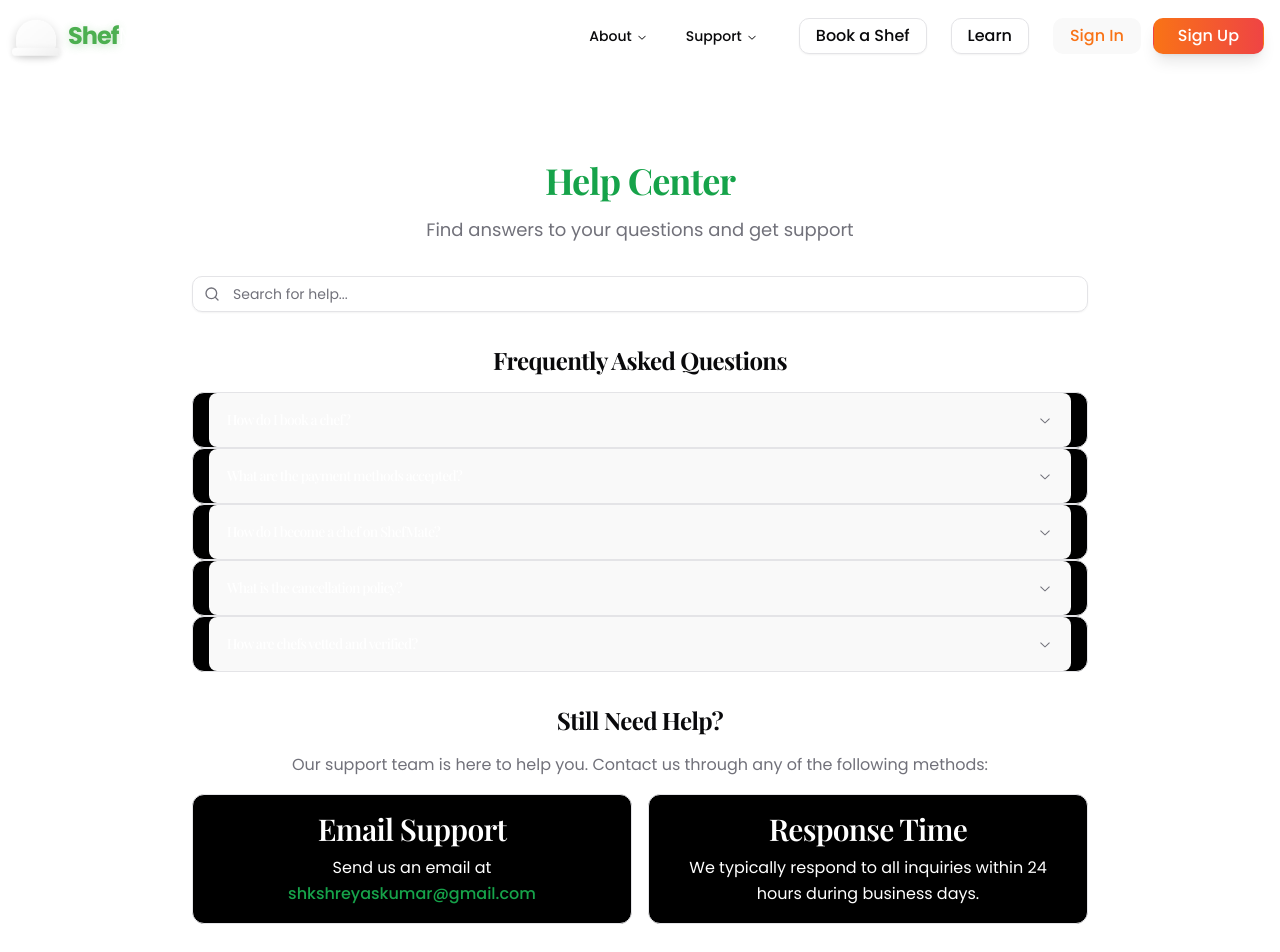
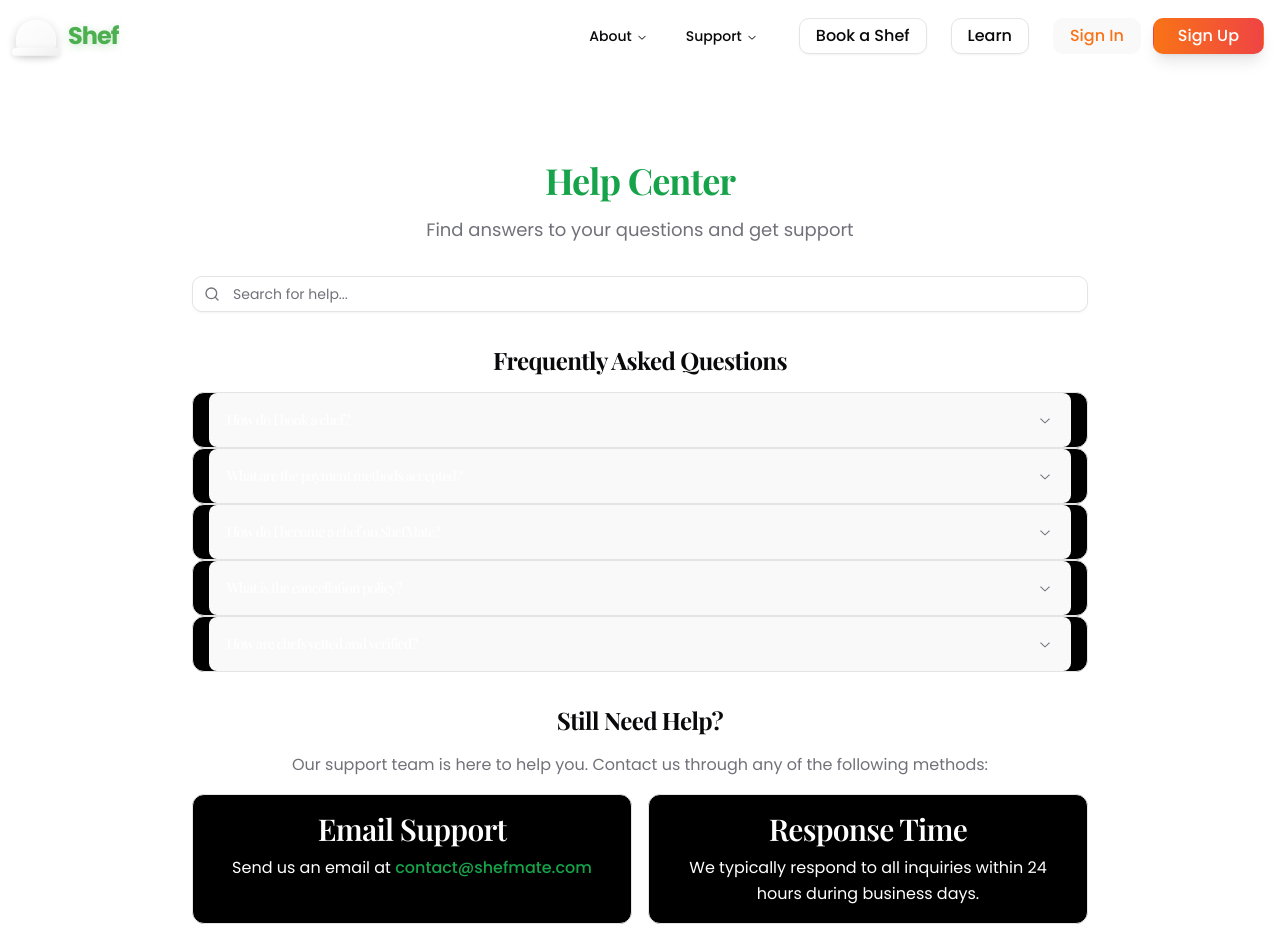
Before and after one commit to shkshreyas/ShefMate, a React (Vite) app: page /help in a window 1280 px wide. Shown: the top 952 px of the page. Built offline with nearby package versions, Linux system fonts and the light colour scheme; no server answers.

Commit message:
updateemail

```diff
--- a/src/pages/ContactPage.tsx
+++ b/src/pages/ContactPage.tsx
@@ -69,10 +69,10 @@ export function ContactPage() {
               <div>
                 <h3 className="text-lg font-semibold mb-2">Email</h3>
                 <a
-                  href="mailto:shkshreyaskumar@gmail.com"
+                  href="mailto:contact@shefmate.com"
                   className="text-primary hover:underline"
                 >
-                  shkshreyaskumar@gmail.com
+                  contact@shefmate.com
                 </a>
               </div>
               <div>
@@ -82,6 +82,12 @@ export function ContactPage() {
                   className="text-primary hover:underline"
                 >
                   +91 6202372739
+                </a>
+                <a
+                  href="tel:+917394842782"
+                  className="text-primary hover:underline"
+                >
+                  +91 7394842782
                 </a>
               </div>
               <div>
--- a/src/pages/CookiePolicyPage.tsx
+++ b/src/pages/CookiePolicyPage.tsx
@@ -106,7 +106,7 @@ export function CookiePolicyPage() {
             If you have any questions about our use of cookies or other technologies, please contact us at:
           </p>
           <p className="text-muted-foreground">
-            Email: <a href="mailto:shkshreyaskumar@gmail.com" className="text-primary hover:underline">shkshreyaskumar@gmail.com</a>
+            Email: <a href="mailto:contact@shefmate.com" className="text-primary hover:underline">contact@shefmate.com</a>
           </p>
         </section>
       </div>
--- a/src/pages/HelpCenterPage.tsx
+++ b/src/pages/HelpCenterPage.tsx
@@ -87,10 +87,10 @@ export function HelpCenterPage() {
               <p>
                 Send us an email at{" "}
                 <a
-                  href="mailto:shkshreyaskumar@gmail.com"
+                  href="mailto:contact@shefmate.com"
                   className="text-primary hover:underline"
                 >
-                  shkshreyaskumar@gmail.com
+                  contact@shefmate.com
                 </a>
               </p>
             </div>
--- a/src/pages/LearnPage.tsx
+++ b/src/pages/LearnPage.tsx
@@ -457,24 +457,24 @@ export const LearnPage = () => {
   };
 
   return (
-    <div className="min-h-screen bg-background">
+    <div className="min-h-screen bg-background overflow-x-hidden">
       <Header />
 
       <main className="pt-16 sm:pt-20 md:pt-24 pb-20 sm:pb-24 min-h-screen w-full bg-background overflow-x-hidden">
         {/* Stories Section */}
-        <div className="container mx-auto px-2 sm:px-4 mb-4 sm:mb-8">
-          <div className="flex space-x-3 sm:space-x-4 overflow-x-auto pb-2 sm:pb-4 scrollbar-hide snap-x snap-mandatory min-w-0">
+        <div className="w-full mx-2 sm:mx-4 mb-4 sm:mb-8 overflow-x-hidden min-w-0">
+          <div className="flex space-x-3 sm:space-x-4 overflow-x-auto pb-2 sm:pb-4 scrollbar-hide snap-x snap-mandatory min-w-0 max-w-full">
             {shorts.map((short) => (
               <div
                 key={short.id}
-                className="flex flex-col items-center space-y-1 sm:space-y-2 cursor-pointer hover:scale-105 transition-transform flex-shrink-0 snap-start min-w-0"
+                className="flex flex-col items-center space-y-1 sm:space-y-2 cursor-pointer hover:scale-105 transition-transform flex-shrink-0 snap-start min-w-0 max-w-full"
                 onClick={() => handleVideoClick(short)}
               >
-                <div className="w-14 h-14 sm:w-20 sm:h-20 rounded-full border-2 border-primary p-1 relative group min-w-0 overflow-hidden">
+                <div className="w-14 h-14 sm:w-20 sm:h-20 rounded-full border-2 border-primary p-1 relative group min-w-0 max-w-full overflow-hidden">
                   <img
                     src={short.thumbnail || 'https://placehold.co/80x80?text=No+Image'}
                     alt={short.title || 'Short'}
-                    className="w-full h-full rounded-full object-cover min-w-0"
+                    className="w-full h-full rounded-full object-cover min-w-0 max-w-full"
                     loading="lazy"
                   />
                   <div className="absolute inset-0 bg-black/40 opacity-80 sm:opacity-0 sm:group-hover:opacity-100 transition-opacity flex items-center justify-center">
@@ -486,30 +486,30 @@ export const LearnPage = () => {
                     </div>
                   )}
                 </div>
-                <span className="text-xs sm:text-sm text-center line-clamp-1 w-14 sm:w-20 min-w-0">{short.title || 'Untitled'}</span>
+                <span className="text-xs sm:text-sm text-center line-clamp-1 w-14 sm:w-20 min-w-0 max-w-full">{short.title || 'Untitled'}</span>
               </div>
             ))}
           </div>
         </div>
 
         {/* Video Shorts Section */}
-        <div className="container mx-auto px-2 sm:px-4 mb-4 sm:mb-8">
+        <div className="w-full mx-2 sm:mx-4 mb-4 sm:mb-8 overflow-x-hidden min-w-0">
           <h2 className="text-lg sm:text-2xl font-bold mb-2 sm:mb-4 px-1 sm:px-2">Recommended Videos</h2>
-          <div className="grid grid-cols-1 sm:grid-cols-2 lg:grid-cols-3 gap-2 sm:gap-4 min-w-0">
+          <div className="grid grid-cols-1 sm:grid-cols-2 lg:grid-cols-3 gap-2 sm:gap-4 min-w-0 max-w-full">
             {videos.map((video) => (
               <div
                 key={video.id}
-                className="relative rounded-lg overflow-hidden group cursor-pointer shadow-sm min-w-0"
+                className="relative rounded-lg overflow-hidden group cursor-pointer shadow-sm min-w-0 max-w-full"
                 onClick={() => handleVideoClick(video)}
               >
                 <img
                   src={video.thumbnail || 'https://placehold.co/320x180?text=No+Image'}
                   alt={video.title || 'Video'}
-                  className="w-full h-32 sm:h-48 object-cover transition-transform group-hover:scale-105 min-w-0"
+                  className="w-full h-32 sm:h-48 object-cover transition-transform group-hover:scale-105 min-w-0 max-w-full"
                   loading="lazy"
                 />
-                <div className="absolute inset-0 bg-black/40 opacity-80 sm:opacity-0 sm:group-hover:opacity-100 transition-opacity flex items-center justify-center">
-                  <Play className="w-8 h-8 sm:w-12 sm:h-12 text-white" />
+                <div className="absolute inset-0 bg-black/40 opacity-80 sm:opacity-0 sm:group-hover:opacity-100 transition-opacity flex items-center justify-center max-w-full max-h-full">
+                  <Play className="w-8 h-8 sm:w-12 sm:h-12 text-white max-w-full max-h-full" />
                 </div>
                 {!video.isEmbeddable && (
                   <div className="absolute top-1 right-1 sm:top-2 sm:right-2 bg-yellow-500 text-white text-xs px-1 py-0.5 sm:px-2 sm:py-1 rounded flex items-center gap-1">
@@ -517,10 +517,10 @@ export const LearnPage = () => {
                     <span className="hidden sm:inline">External</span>
                   </div>
                 )}
-                <div className="absolute bottom-0 left-0 right-0 bg-gradient-to-t from-black/60 to-transparent p-2 sm:p-4 min-w-0">
-                  <h3 className="text-white font-semibold line-clamp-2 text-xs sm:text-base min-w-0">{video.title || 'Untitled'}</h3>
-                  <div className="flex items-center justify-between text-white/80 text-xs sm:text-sm mt-0.5 sm:mt-1 min-w-0">
-                    <span className="truncate max-w-[60%] text-[10px] sm:text-xs min-w-0">{video.channelTitle || 'Unknown'}</span>
+                <div className="absolute bottom-0 left-0 right-0 bg-gradient-to-t from-black/60 to-transparent p-2 sm:p-4 min-w-0 max-w-full">
+                  <h3 className="text-white font-semibold line-clamp-2 text-xs sm:text-base min-w-0 max-w-full">{video.title || 'Untitled'}</h3>
+                  <div className="flex items-center justify-between text-white/80 text-xs sm:text-sm mt-0.5 sm:mt-1 min-w-0 max-w-full">
+                    <span className="truncate max-w-[60%] text-[10px] sm:text-xs min-w-0 max-w-full">{video.channelTitle || 'Unknown'}</span>
                     <span className="text-[10px] sm:text-xs">{video.duration || '--:--'}</span>
                   </div>
                 </div>
@@ -531,8 +531,8 @@ export const LearnPage = () => {
 
         {/* Video Player Modal */}
         {selectedVideo && (
-          <div className="fixed inset-0 bg-black/80 z-[9999] flex items-center justify-center p-1 sm:p-4 overflow-y-auto max-h-screen">
-            <div className="bg-background rounded-lg w-full max-w-4xl relative mx-1 sm:mx-0 max-h-[90vh] flex flex-col">
+          <div className="fixed inset-0 bg-black/80 z-[9999] flex items-center justify-center p-0 xs:p-1 sm:p-4 overflow-y-auto max-h-screen">
+            <div className="bg-background rounded-none xs:rounded-lg w-full max-w-4xl relative mx-0 xs:mx-1 sm:mx-0 max-h-screen xs:max-h-[95vh] sm:max-h-[90vh] flex flex-col">
               <button
                 onClick={() => {
                   setSelectedVideo(null);
--- a/src/pages/PrivacyPolicyPage.tsx
+++ b/src/pages/PrivacyPolicyPage.tsx
@@ -117,8 +117,8 @@ export function PrivacyPolicyPage() {
           <div className="mt-4 space-y-2">
             <p>
               <strong>Email:</strong>{' '}
-              <a href="mailto:shkshreyaskumar@gmail.com" className="text-primary hover:underline">
-                shkshreyaskumar@gmail.com
+              <a href="mailto:contact@shefmate.com" className="text-primary hover:underline">
+                contact@shefmate.com
               </a>
             </p>
             <p>
--- a/src/pages/TermsOfServicePage.tsx
+++ b/src/pages/TermsOfServicePage.tsx
@@ -132,8 +132,8 @@ export function TermsOfServicePage() {
           <div className="mt-4 space-y-2">
             <p>
               <strong>Email:</strong>{' '}
-              <a href="mailto:shkshreyaskumar@gmail.com" className="text-primary hover:underline">
-                shkshreyaskumar@gmail.com
+              <a href="mailto:contact@shefmate.com" className="text-primary hover:underline">
+                contact@shefmate.com
               </a>
             </p>
             <p>
```
